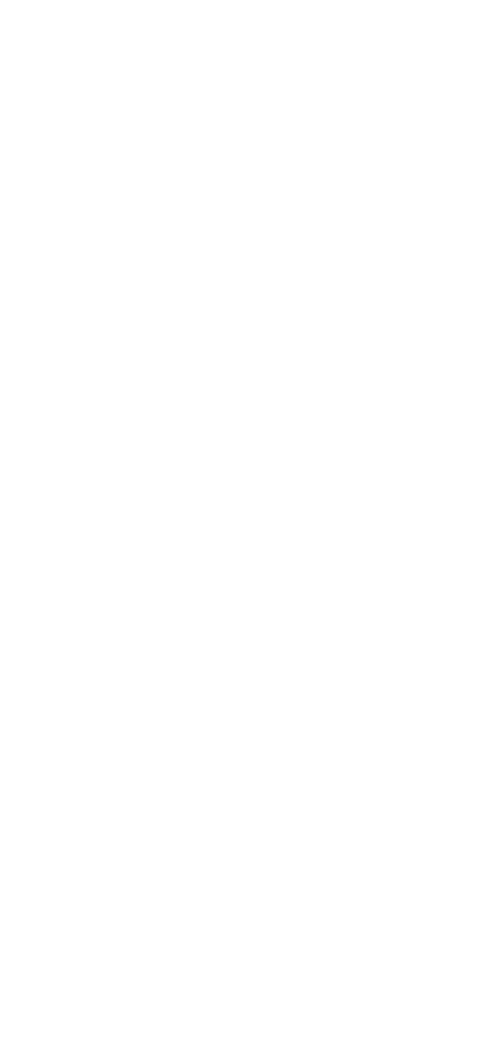
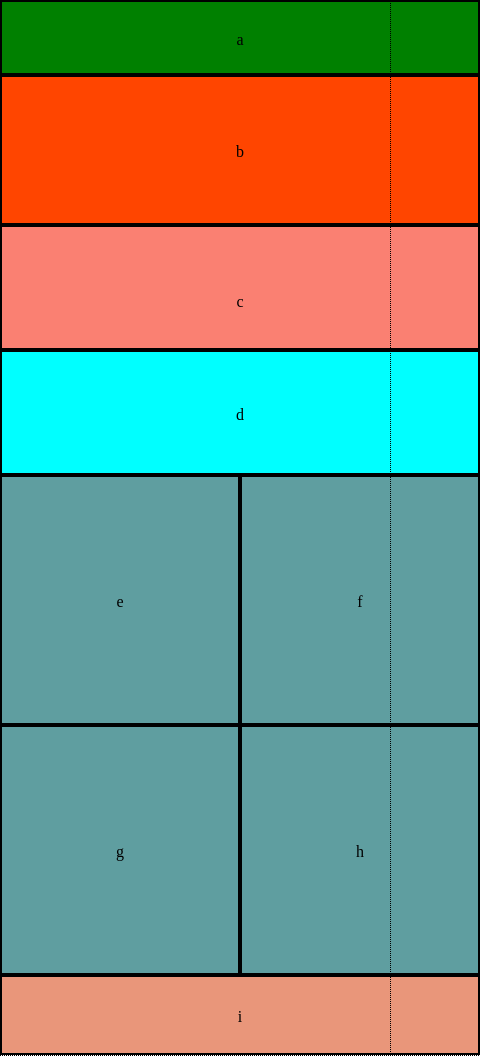
Before and after one commit to DwayneWayneJr/Lab-01, a plain HTML site: page index.html in a window 390 px wide. Shown: the whole page, 480 px wide, since content can reach past the window. Before the commit the page ends 844 px from the top, so only its background shows below. Drawn offline with Linux system fonts and the light colour scheme.

Commit message:
mobile working

```diff
--- a/css/base.css
+++ b/css/base.css
@@ -0,0 +1,7 @@
+* {
+  outline: 1px dotted black;
+}
+
+* {
+  box-sizing: border-box;
+}
--- a/css/layout.css
+++ b/css/layout.css
@@ -0,0 +1,53 @@
+body {
+  width: 480px;
+  margin: auto;
+  text-align: center;
+}
+
+div {
+  border: 2px solid black;
+}
+
+div:nth-child(1) {
+  height: 75px;
+  line-height: 75px;
+  background-color: green;
+
+}
+
+div:nth-child(2) {
+  height: 150px;
+  line-height: 150px;
+  background-color: orangered;
+}
+
+div:nth-child(3) {
+  height: 125px;
+  line-height: 150px;
+  background-color: salmon;
+}
+
+div:nth-child(4) {
+  height: 125px;
+  line-height: 125px;
+  background-color: aqua;
+}
+
+article div:nth-child(1),
+article div:nth-child(2),
+article div:nth-child(3),
+article div:nth-child(4) {
+  width: 240px;
+  height: 250px;
+  float: left;
+  line-height: 250px;
+  background-color: cadetblue;
+}
+
+footer {
+  border: 2px solid black;
+  height: 80px;
+  clear: both;
+  line-height: 80px;
+  background-color: darksalmon;
+}
--- a/index.html
+++ b/index.html
@@ -5,10 +5,29 @@
   <meta name="viewport" content="width = device-width, initial-scale = 1.0">
   <title>Lab 01 | SMACSS and Responsive Web Design</title>
   <link rel="stylesheet" href="css/reset.css">
+  <link rel="stylesheet" href="css/base.css">
+  <link rel="stylesheet" href="css/layout.css">
+  <link rel="stylesheet" href="css/modules.css">
+  <link rel="stylesheet" href="css/theme.css">
 </head>
 
 <body>
 
+  <div>a</div>
+  <div>b</div>
+  <div>c</div>
+  <div>d</div>
+
+  <article>
+    <div>e</div>
+    <div>f</div>
+    <div>g</div>
+    <div>h</div>
+  </article>
+
+  <footer>
+    i
+  </footer>
 </body>
 
 </html>
```
